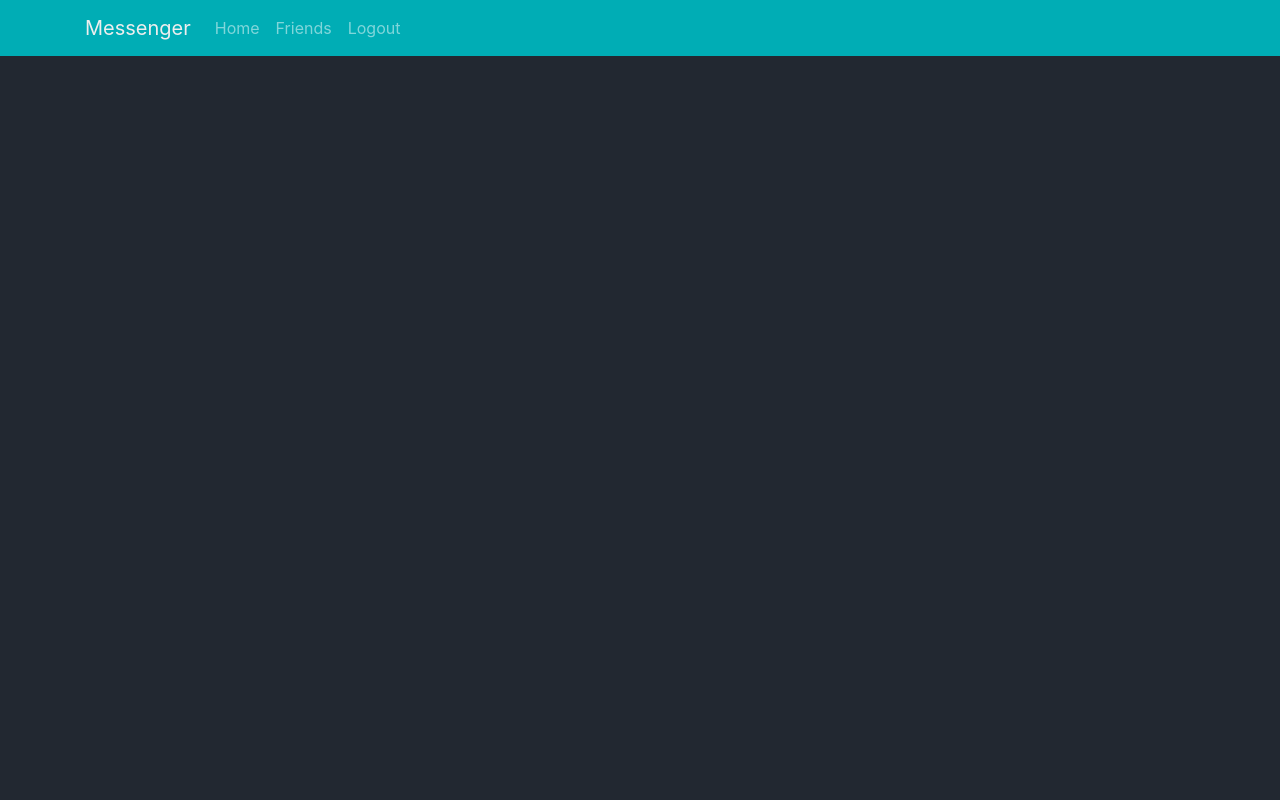
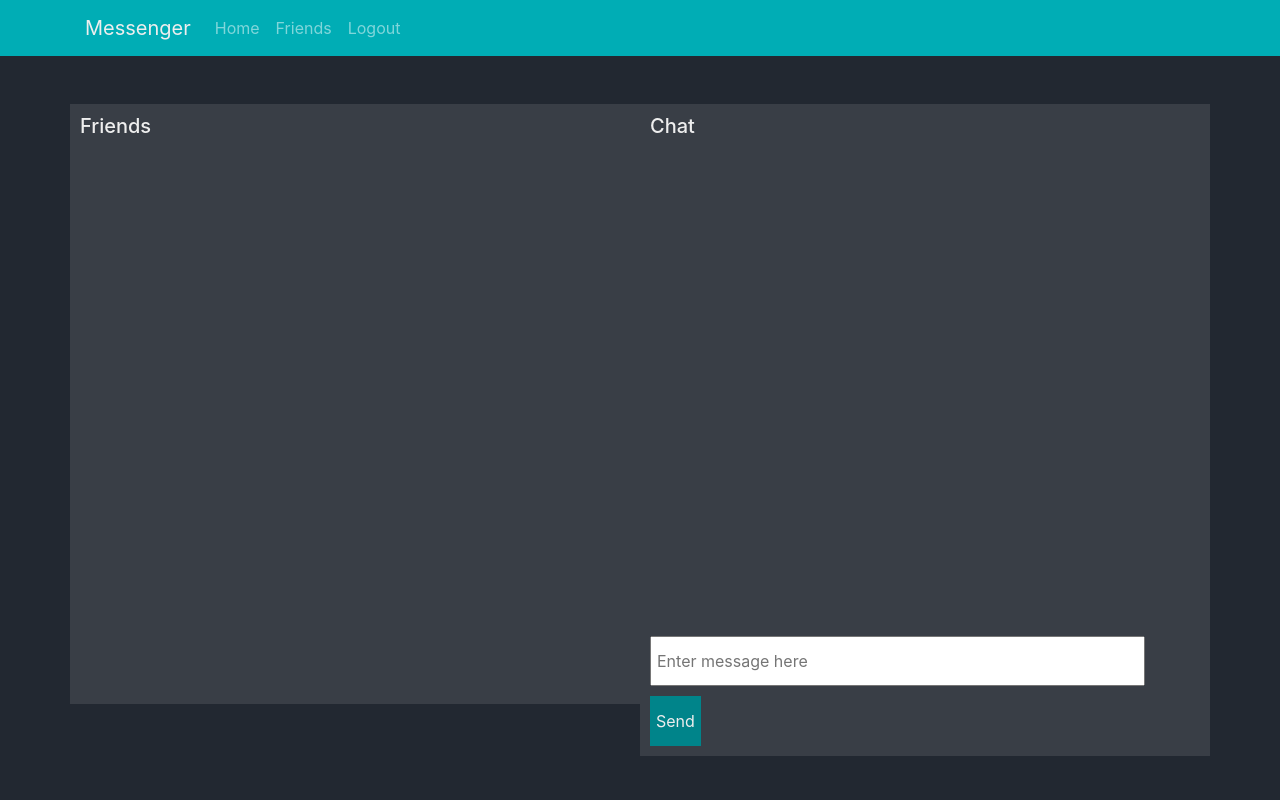
Before and after one commit to asakahn/MessengerSite_Flask, a Flask app: page / in a window 1280 px wide. Run offline with Flask 2, Linux system fonts and the light colour scheme; the visitor is signed in with stand-in values (Sample User, id 1); tables that the repository leaves empty hold one stand-in row (values such as "Sample post"); some libraries are stand-ins or nearby versions.

Commit message:
Update home.html

```diff
--- a/templates/home.html
+++ b/templates/home.html
@@ -24,5 +24,146 @@
     </div>
   </div>
 </nav>
+<br/>
+<br/>
+
+<div class="container" style="color: #eee;">
+  <div class="row">
+    <div class="col home-friends-box">
+      <h5>Friends</h5>
+      <div class="friends-container">
+        {% for i in range(0,friendsNames|length) %}
+            {% if i % 2 == 0 %}
+              <div id="ufb_{{i}}" onclick="changeActive(this.id)" class="user-friend-box light-box"><p>{{friendsNames[i]}}</p></div>
+            {% else %}
+              <div id="ufb_{{i}}" onclick="changeActive(this.id)" class="user-friend-box dark-box"><p>{{friendsNames[i]}}</p></div>
+            {% endif %}
+        {% endfor %}
+      </div>
+    </div>
+    <div class="col home-chat-box">
+      <h5>Chat</h5>
+      <div class="chat-container">
+        <!--
+        <div class="user-chat-box-sender">Hey there how are you</div>
+        <div class="user-chat-box-receiver">I'm good thanks for asking</div>
+        <div class="user-chat-box-receiver">I'm good thanks for asking</div>
+        <div class="user-chat-box-sender">Hey there how are you</div>
+        <div class="user-chat-box-receiver">I'm good thanks for asking</div>
+        <div class="user-chat-box-sender">Lorem ipsum dolor sit amet, consectetur adipiscing elit, sed do eiusmod tempor incididunt ut labore et dolore magna aliqua. Auctor neque vitae tempus quam pellentesque. Semper auctor neque vitae tempus. Sit amet mattis vulputate enim nulla. Enim ut sem viverra aliquet eget sit amet tellus. Lobortis scelerisque fermentum dui faucibus in ornare. Ut lectus arcu bibendum at varius. Adipiscing tristique risus nec feugiat. Semper auctor neque vitae tempus quam pellentesque. Nulla aliquet porttitor lacus luctus. Enim facilisis gravida neque convallis a cras semper auctor neque. Morbi quis commodo odio aenean sed adipiscing.</div>
+        <div class="user-chat-box-sender">Hey there how are you</div>
+      -->
+      </div>
+      <div class="chat-input-container">
+        <form action="#" method="POST">
+          <input class="chat-input" type="text" placeholder="Enter message here" name="chatMsg" value="{{chatMsg if chatMsg}}"/>
+          <button type="submit" value="submit" class="send-button">Send</button>
+        </form>
+      </div>
+    </div>
+  </div>
+</div>
+<script src="//cdnjs.cloudflare.com/ajax/libs/socket.io/2.2.0/socket.io.js" integrity="sha256-yr4fRk/GU1ehYJPAs8P4JlTgu0Hdsp4ZKrx8bDEDC3I=" crossorigin="anonymous"></script>
+<script type="text/javascript" charset="utf-8">
+var friendsCodes = []
+{% for i in range(0,friendsCodes|length) %}
+  friendsCodes.push("{{friendsCodes[i]}}");
+{% endfor %}
+var active = 0
+var max_id_list = {{friendsNames|length}}
+
+function changeActive(clicked_id) {
+
+  var id_str = clicked_id
+  var id_str_splitted = id_str.split("ufb_");
+
+  active = id_str_splitted[1]
+
+  var i;
+  for(i=0; i < max_id_list; i++){
+    if(i == active){
+      if(i % 2 == 0){
+        $("#ufb_"+i).removeClass("light-box").addClass("light-box-active");
+        let active_user = friendsCodes[active]
+        socket.emit("get_active_user", {
+          active : active,
+          active_user : active_user
+        })
+      } else {
+        $("#ufb_"+i).removeClass("dark-box").addClass("dark-box-active");
+        let active_user = friendsCodes[active]
+        socket.emit("get_active_user", {
+          active : active,
+          active_user : active_user
+        })
+      }
+    } else {
+      if(i % 2 == 0){
+        $("#ufb_"+i).removeClass("light-box-active").addClass("light-box");
+      } else {
+        $("#ufb_"+i).removeClass("dark-box-active").addClass("dark-box");
+      }
+    }
+  }
+  return (friendsCodes[active])
+}
+
+var currentActiveUser = ""
+
+window.onload = function(){
+  currentActiveUser = changeActive("ufb_0") // Set default active user to 0
+}
+
+var socket = io.connect("http://" + document.domain + ":" + location.port);
+
+socket.on( "connect", function() {
+
+  socket.emit("connected");
+
+  var form = $( "form" ).on( "submit", function( e ) {
+    e.preventDefault()
+    let chatMessage = $( "input.chat-input" ).val()
+    let receiver = friendsCodes[active]
+    socket.emit( "send_msg", {
+      chatMessage : chatMessage,
+      receiver : receiver
+    } )
+    $( "input.chat-input" ).val( "" ).focus()
+  } )
+} )
+
+socket.on( "receive_post_sent_msg", function( msg ) {
+  $( "div.chat-container" ).append( "<div class='user-chat-box-sender'>"+msg.chatMessage+"</div>" );
+  $( "div.chat-container" ).scrollTop(9000);
+  socket.emit("update_other_user", {
+    currentActiveUser : currentActiveUser,
+    message : msg.chatMessage
+  })
+})
+
+socket.on("get_live_messages", function(json){
+  console.log("LIVE")
+  $( "div.chat-container" ).append( "<div class='user-chat-box-receiver'>"+json.message+"</div>" );
+  $( "div.chat-container" ).scrollTop(9000);
+})
+
+socket.on("display_msg", function( msg ){
+  console.log(msg)
+  $(".user-chat-box-sender").remove();
+  $(".user-chat-box-receiver").remove();
+
+  var i;
+  for(i=0; i<msg.length;i++){
+    if(msg[i][2] == "sender"){
+      $( "div.chat-container" ).append( "<div class='user-chat-box-sender'>"+msg[i][1]+"</div>" );
+      $( "div.chat-container" ).scrollTop(9000);
+    } else {
+      $( "div.chat-container" ).append( "<div class='user-chat-box-receiver'>"+msg[i][1]+"</div>" );
+      $( "div.chat-container" ).scrollTop(9000);
+    }
+  }
+})
+
+</script>
 
 {% endblock %}
```
